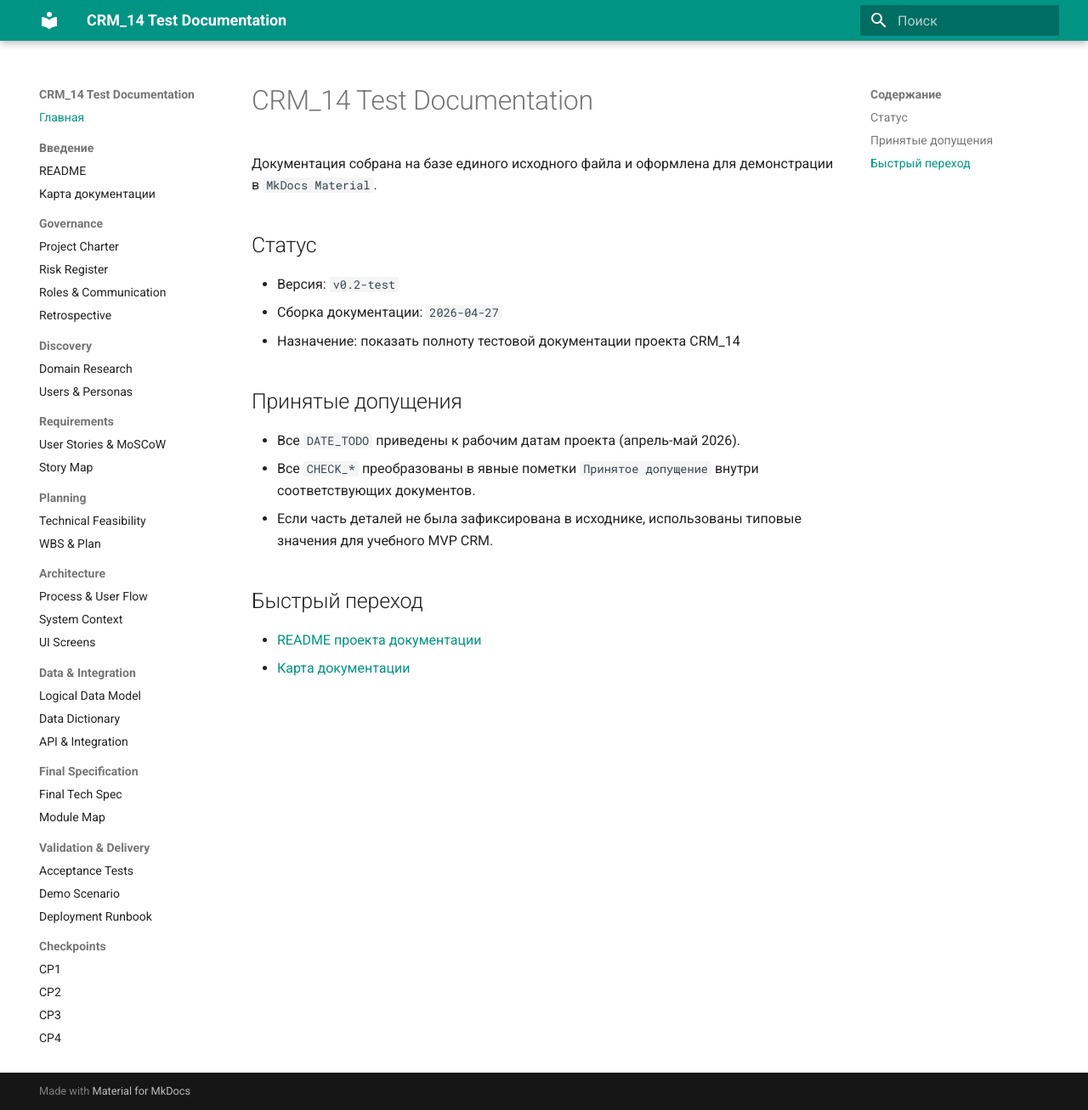
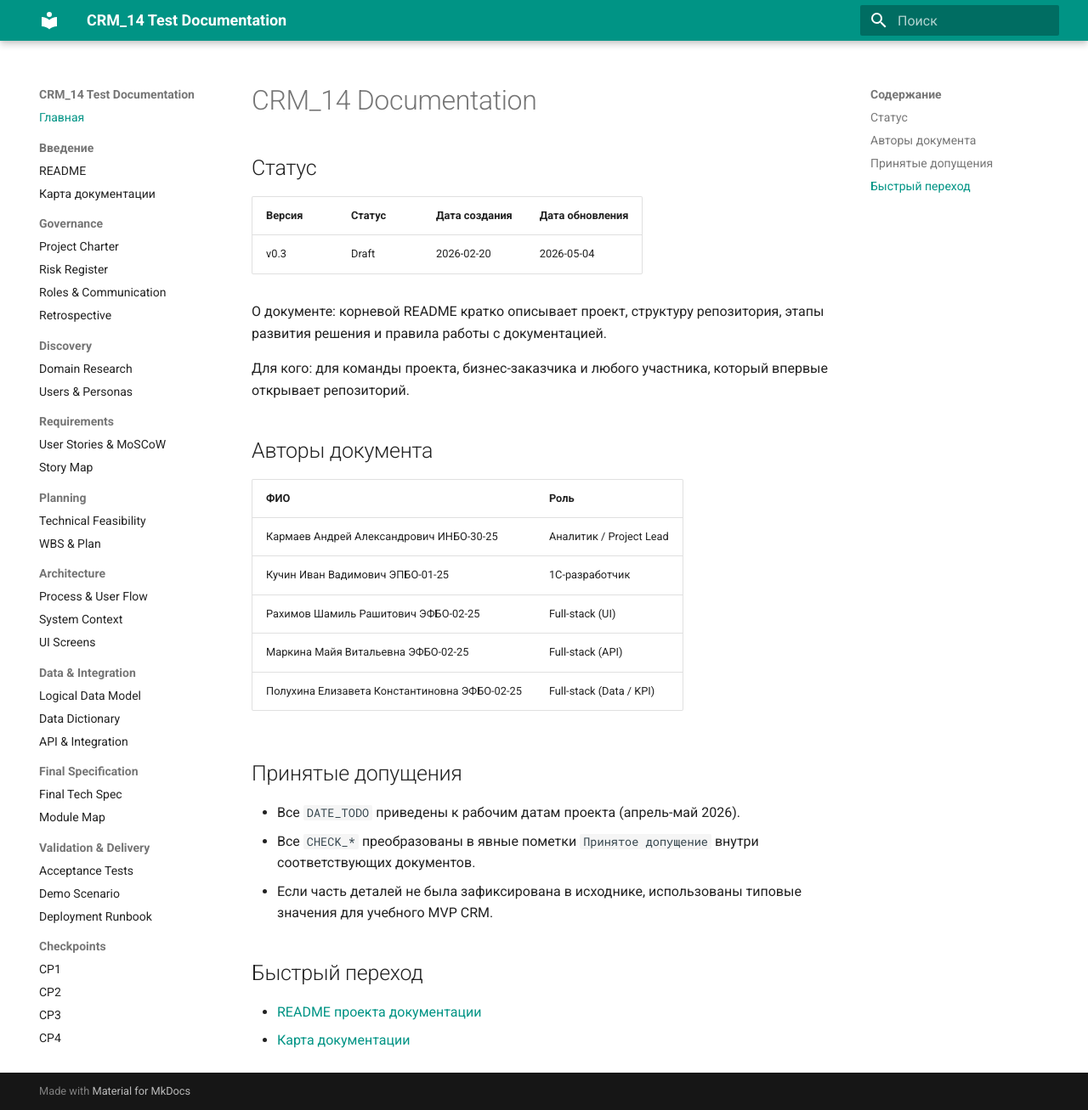
Before and after one commit to akarmain/CRM_14, an MkDocs documentation site: the page built from docs/index.md, in a window 1280 px wide and 1307 px high. Shown: the whole window at 85% size. Built offline with MkDocs 1.6.1 and Material for MkDocs 9.7.7, drawn with Linux system fonts in a browser that asks for light colours.

Commit message:
update docs

```diff
--- a/docs/index.md
+++ b/docs/index.md
@@ -1,12 +1,25 @@
-# CRM_14 Test Documentation
-
-Документация собрана на базе единого исходного файла и оформлена для демонстрации в `MkDocs Material`.
-
+# CRM_14 Documentation
 ## Статус
 
-- Версия: `v0.2-test`
-- Сборка документации: `2026-04-27`
-- Назначение: показать полноту тестовой документации проекта CRM_14
+
+| Версия | Статус | Дата создания | Дата обновления |
+|---|---|---|---|
+| v0.3 | Draft | 2026-02-20 | 2026-05-04 |
+
+О документе: корневой README кратко описывает проект, структуру репозитория, этапы развития решения и правила работы с документацией.
+
+Для кого: для команды проекта, бизнес-заказчика и любого участника, который впервые открывает репозиторий.
+
+
+## Авторы документа
+| ФИО | Роль |
+| --- | --- |
+| Кармаев Андрей Александрович ИНБО-30-25 | Аналитик / Project Lead |
+| Кучин Иван Вадимович ЭПБО-01-25 | 1С-разработчик |
+| Рахимов Шамиль Рашитович ЭФБО-02-25 | Full-stack (UI) |
+| Маркина Майя Витальевна ЭФБО-02-25 | Full-stack (API) |
+| Полухина Елизавета Константиновна ЭФБО-02-25 | Full-stack (Data / KPI) |
+
 
 ## Принятые допущения
 
```
Also changed, not shown: docs/00-governance/DOC-GOV-001-project-charter.md (+0 -12 lines), docs/00-governance/DOC-GOV-002-risk-register-and-matrix.md (+0 -2 lines), docs/00-governance/DOC-GOV-003-team-roles-and-communication-plan.md (+5 -4 lines), docs/00-governance/DOC-GOV-004-team-retrospective-and-lessons-learned.md (+0 -1 lines), 2 other files.
